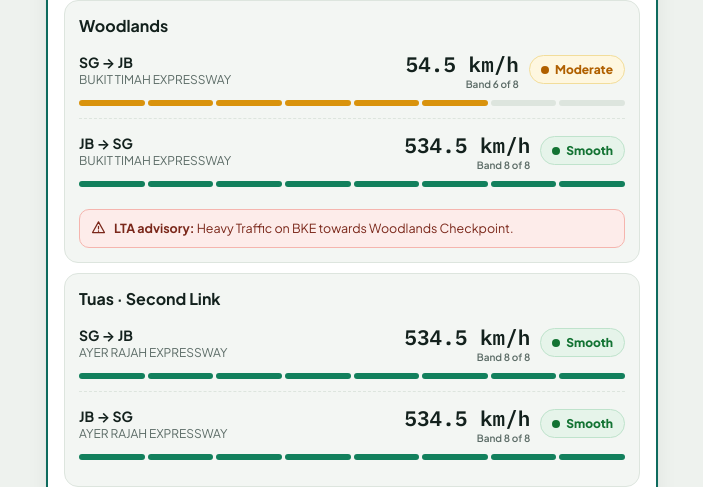
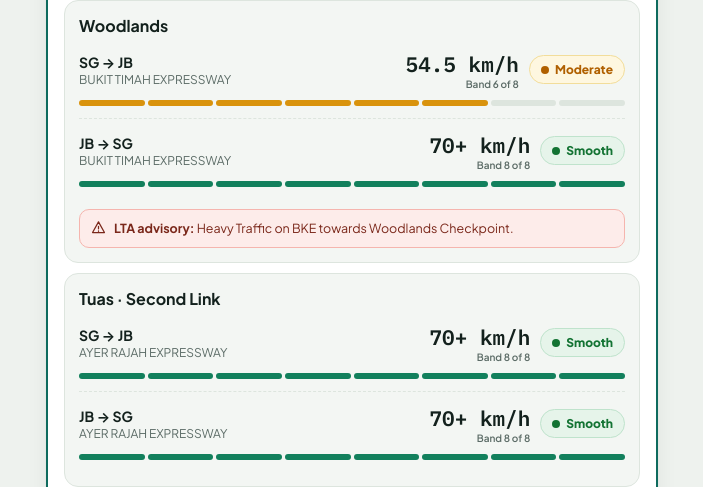
Before and after one commit to backkampung/sgmydash, a plain HTML site: page index.html in a window 1280 px wide. Shown: the part 180-667 px from the top of the page, without its empty margins (288-991 px from the left). Drawn offline with Linux system fonts and the light colour scheme; no server answers.

Commit message:
page: show 70+ km/h for band 8 instead of a made-up speed

```diff
--- a/index.html
+++ b/index.html
@@ -213,7 +213,7 @@
         </div>
         <div class="cp-dir" data-cp="woodlands_jb_sg">
           <div class="cp-dir-main"><div class="cp-dir-name">JB → SG</div><div class="cp-dir-road">BKE from Woodlands</div></div>
-          <div class="cp-speed"><span class="cp-speed-num">66 km/h</span><small class="cp-band">Band 8 of 8</small></div>
+          <div class="cp-speed"><span class="cp-speed-num">70+ km/h</span><small class="cp-band">Band 8 of 8</small></div>
           <span class="status st-smooth"><i></i><span class="status-label">Smooth</span></span>
           <div class="bandbar" aria-hidden="true"><i class="on-smooth"></i><i class="on-smooth"></i><i class="on-smooth"></i><i class="on-smooth"></i><i class="on-smooth"></i><i class="on-smooth"></i><i class="on-smooth"></i><i class="on-smooth"></i></div>
         </div>
@@ -555,7 +555,7 @@
       speed = Number(speed);
       var band = d.band || bandForSpeed(speed);
       var st = d.status ? {label:d.status, cls:'st-'+String(d.status).toLowerCase(), bar:'on-'+String(d.status).toLowerCase()} : statusForSpeed(speed);
-      var numEl = el.querySelector('.cp-speed-num'); if(numEl) numEl.textContent = speed + ' km/h';
+      var numEl = el.querySelector('.cp-speed-num'); if(numEl) numEl.textContent = (Number(band) === 8) ? '70+ km/h' : speed + ' km/h';
       var bandEl = el.querySelector('.cp-band'); if(bandEl) bandEl.textContent = 'Band ' + band + ' of 8';
       var statusEl = el.querySelector('.status');
       if(statusEl){ statusEl.className = 'status ' + st.cls; var lab = statusEl.querySelector('.status-label'); if(lab) lab.textContent = st.label; }
```
